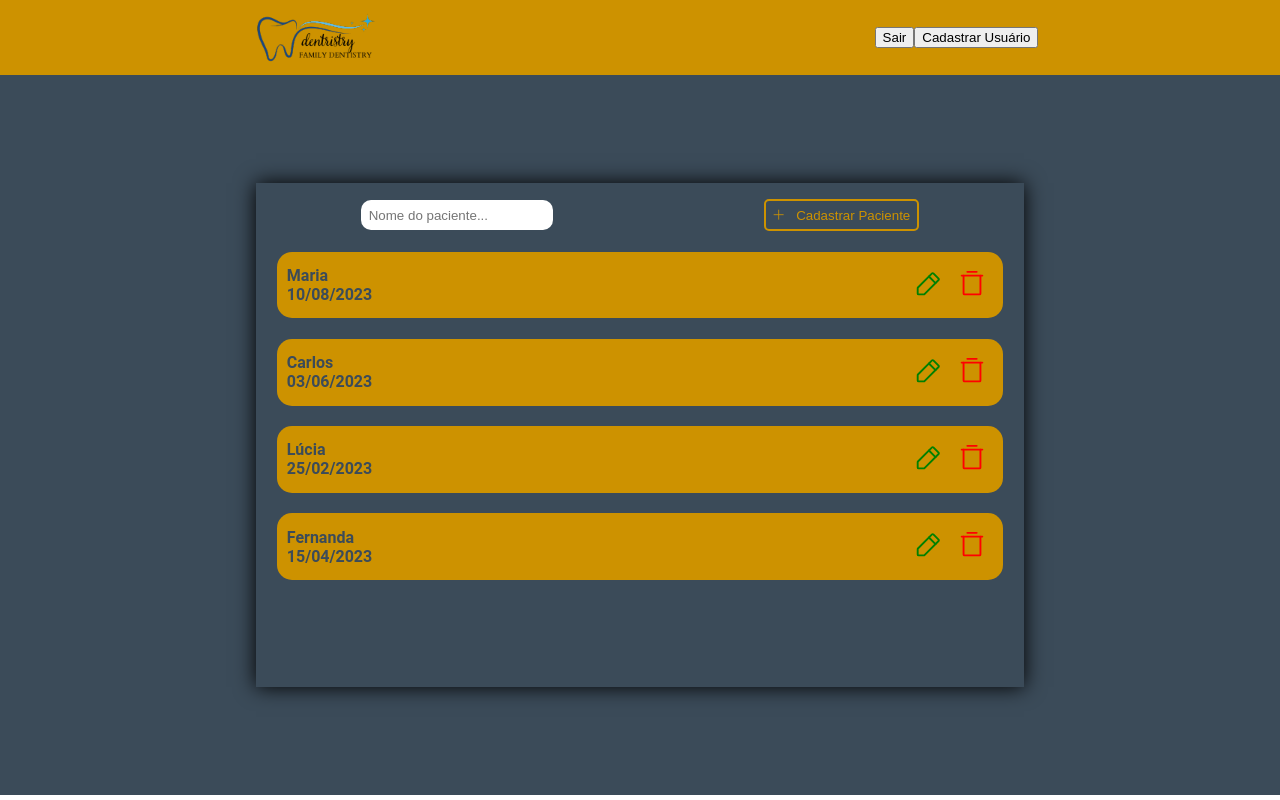
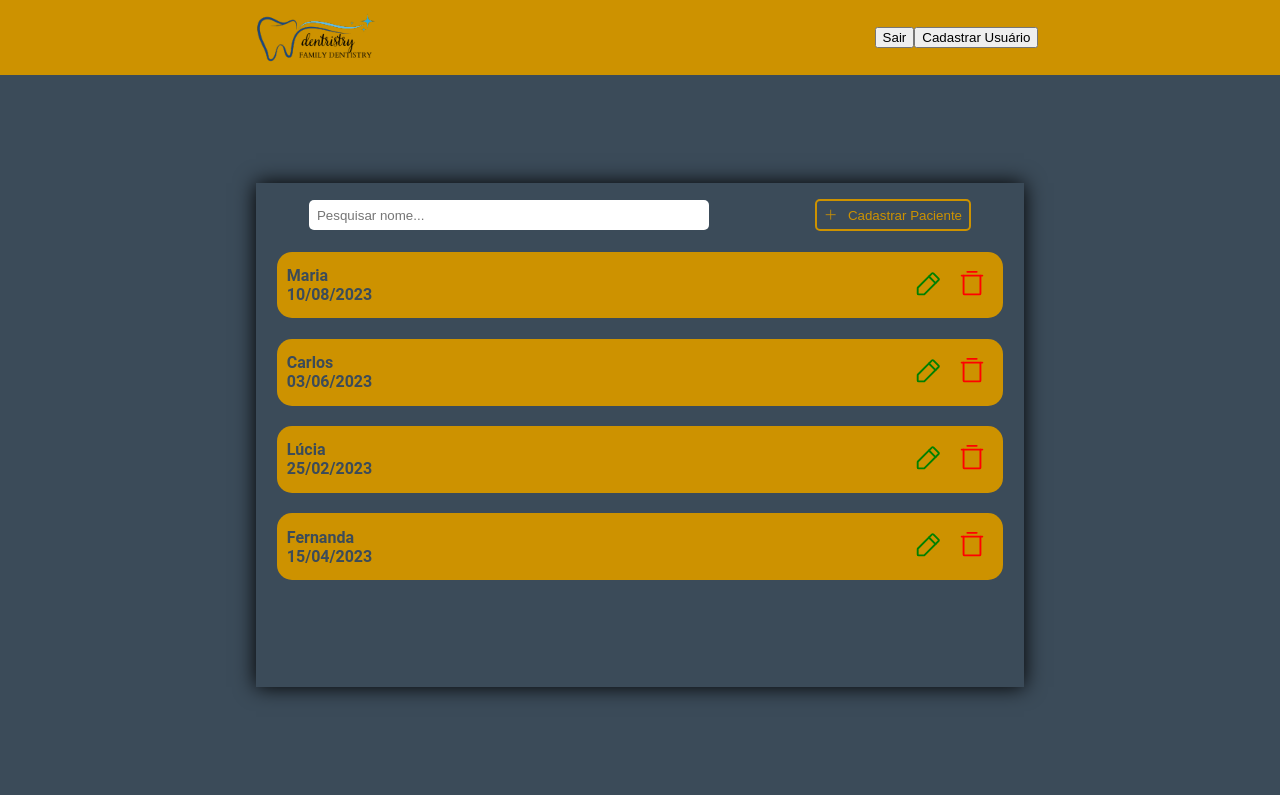
Before and after one commit to guilhermeverissimo14/clinica-odontologica, a React (Vite) app: page /home in a window 1280 px wide. Built offline with nearby package versions, Linux system fonts and the light colour scheme; data requests are answered from the project's data file; the HTML template or start-up script is replaced by a standard one.

Commit message:
Criando filtro de nome

```diff
--- a/src/screens/Home/home.css
+++ b/src/screens/Home/home.css
@@ -25,8 +25,10 @@
 
 .add-patient input{
     padding: .5em;
-    border-radius: 10px;
+    border-radius: 5px;
     border: 1px solid transparent;
+    width: 50%;
+
  }
 
  .add-patient input:focus{
--- a/src/screens/Home/home.tsx
+++ b/src/screens/Home/home.tsx
@@ -11,6 +11,8 @@ import DeletePatientDialog from "../../components/modal-delete-patient/delete-pa
 
 export default function Home() {
 
+    const [searchTerm, setSearchTerm] = useState('');
+
     const [patients, setPatient] = useState<PatientRecord[]>([]);
     const [dialogOpen, setDialogOpen] = useState(false);
 
@@ -21,6 +23,13 @@ export default function Home() {
         fetchData();
     }, []);
 
+    //filtrar por nome
+    const filteredPatients = patients.filter((patient) =>
+        patient.name.toLowerCase().includes(searchTerm.toLowerCase())
+    );
+
+
+    //Listar todos os registros
     async function fetchData() {
         try {
             const response = await api.get("patient-record");
@@ -65,13 +74,18 @@ export default function Home() {
             <main>
                 <div className='card'>
                     <div className='add-patient'>
-                        <input placeholder='Nome do paciente...' type="text" />
+                        <input
+                            placeholder='Pesquisar nome...'
+                            type="text"
+                            value={searchTerm}
+                            onChange={(e) => setSearchTerm(e.target.value)}
+                        />
                         <button className="button-add-patient" onClick={handleDialogOpen}>
-                           <Plus/> Cadastrar Paciente
+                            <Plus /> Cadastrar Paciente
                         </button>
                         <AddPatientDialog open={dialogOpen} onClose={handleDialogClose} onAdd={handleAddPatient} />
                     </div>
-                    {patients.map((patient) => (
+                    {filteredPatients.map((patient) => (
                         <details key={patient.id}>
                             <summary>
                                 <span>{patient.name}<br /> {patient.date}</span>
```
Lines whose indentation alone changed are shown as unchanged.
